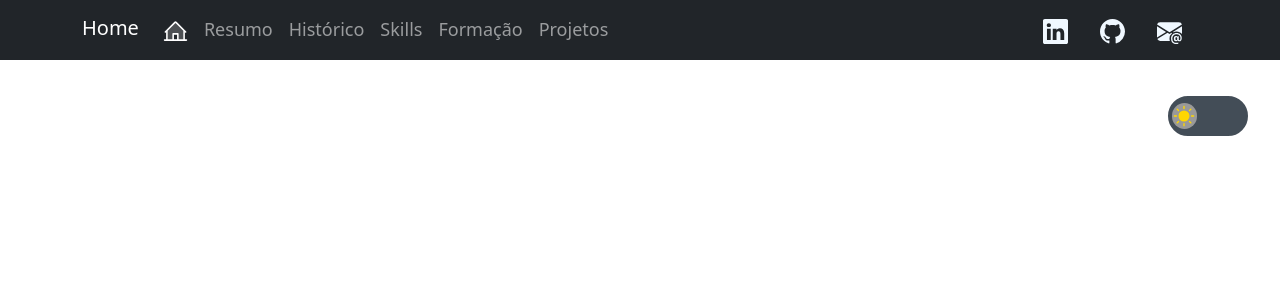
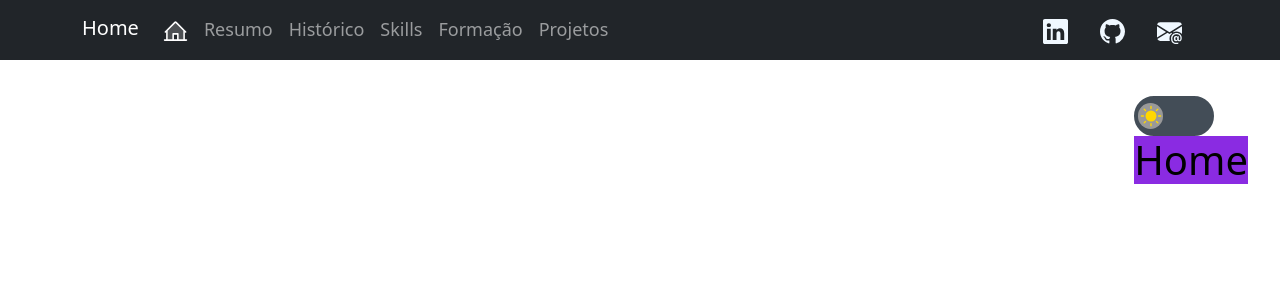
Before and after one commit to Fabio2000/Portifolio, a React (Create React App) app: page / in a window 1280 px wide. Shown: the top 300 px of the page. Built offline with nearby package versions, Linux system fonts and the light colour scheme.

Commit message:
Adicionando primeira section {Home}

```diff
--- a/src/App.js
+++ b/src/App.js
@@ -1,13 +1,19 @@
 import './App.css';
+import Home from './components/home/home';
 import NavBar from './components/navBar/navBar';
 import Toggle from './components/toggle/toggle';
 
 function App() {
   return (
     <section>
-      <NavBar/>
+      <NavBar />
       <body>
-        <Toggle/>
+        <section>
+          <Toggle />
+        </section>
+      <section>
+        <Home />
+      </section>
       </body>
     </section>
   )
--- /dev/null
+++ b/src/components/home/home.css
@@ -0,0 +1,4 @@
+.background{
+
+    background-color: blueviolet;
+}
--- /dev/null
+++ b/src/components/home/home.js
@@ -0,0 +1,12 @@
+import react from 'react';
+import './home.css'
+
+function Home() {
+    return (
+        <section className='background'>
+            <h1>Home</h1>
+        </section>
+    )
+}
+
+export default Home;
```
